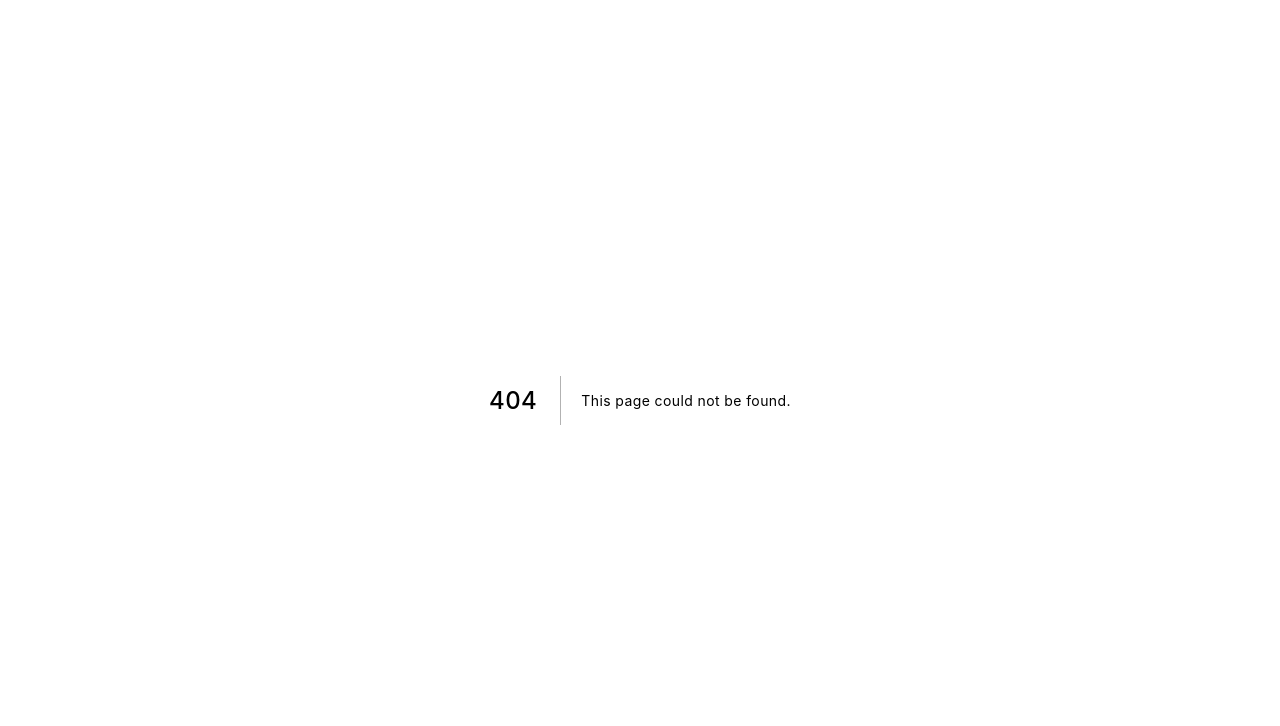
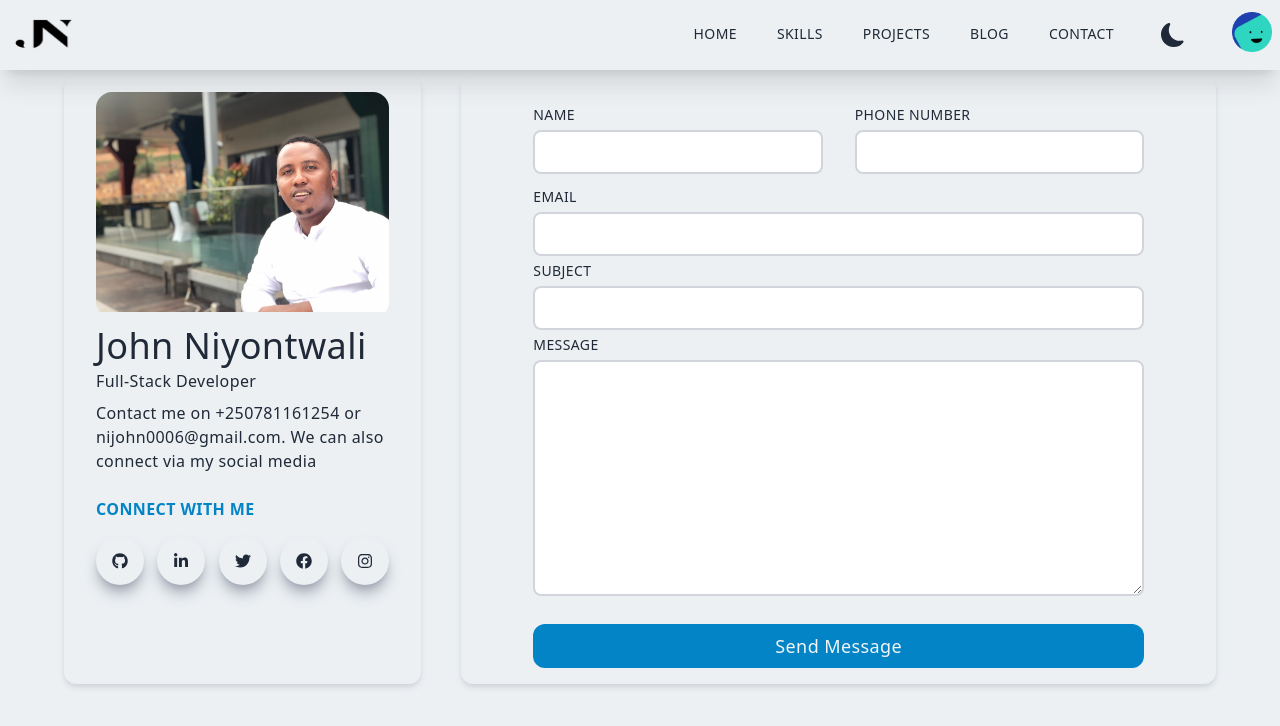
Before and after one commit to niyontwali/updated-portfolio-nextjs, a Next.js app: page /contact in a window 1280 px wide. Before the commit this address had no page. Shown: the top 726 px of the page. Built offline with nearby package versions, Linux system fonts and the light colour scheme.

Commit message:
contact page was added

```diff
--- /dev/null
+++ b/components/ContactSection.jsx
@@ -0,0 +1,92 @@
+/* eslint-disable react/no-unescaped-entities */
+import Image from 'next/image'
+import profileImage from '../public/assets/profileImage.jpg'
+import {FaLinkedinIn, FaGithub, FaFacebook, FaInstagram, FaTwitter} from 'react-icons/fa'
+
+const ContactSection = () => {
+  return (
+    <div className="w-full lg:h-screen">
+      <div className="mx-w-[1240px] m-auto px-4 sm:px-8 md:px-16  pt-16 w-full" >
+        <div className="grid lg:grid-cols-6 gap-10 pt-3">
+          {/* Left */}
+          <div className="col-span-3 lg:col-span-2 w-full h-full shadow-md shadow-gray-300 dark:shadow-gray-800 rounded-xl  px-4 py-4 sm:py-2 md:py-0">
+            <div className="lg:p-4 h-full">
+              <div className='rounded-2xl overflow-hidden'>
+                <Image src={profileImage}  alt='Profile image' className='hover:scale-105 ease-in duration-300' />
+              </div>
+              <div>
+                <h2 className='py-2 font-[500]'>John Niyontwali</h2>
+                <p className='-mt-[5px]'>Full-Stack Developer</p>
+                <p className='py-2'>Contact me on +250781161254 or nijohn0006@gmail.com. We can also connect via my social media</p>
+              </div>
+            <div>
+              <p className='uppercase pt-4 text-[#0284c7] font-bold'>Connect with me </p>
+              <div className='flex items-center justify-between py-4'>
+                <div className='rounded-full shadow-lg shadow-gray-400 p-4 cursor-pointer hover:scale-110 ease-in duration-300'>
+                  <a href="https://github.com/niyontwali" target="_blank" rel="noopener noreferrer"><FaGithub /></a>
+                </div>
+                <div className='rounded-full shadow-lg shadow-gray-400 p-4 cursor-pointer hover:scale-110 ease-in duration-300'>
+                  <a href="https://www.linkedin.com/in/john-niyontwali-816549111/" target="_blank" rel="noopener noreferrer"><FaLinkedinIn /></a>
+                </div>
+                <div className='rounded-full shadow-lg shadow-gray-400 p-4 cursor-pointer hover:scale-110 ease-in duration-300'>
+                  <a href="https://twitter.com/JohnNiyontwali" target="_blank" rel="noopener noreferrer"><FaTwitter /></a>
+                </div>
+                <div className='rounded-full shadow-lg shadow-gray-400 p-4 cursor-pointer hover:scale-110 ease-in duration-300'>
+                  <a href="https://web.facebook.com/niyontwali.john/" target="_blank" rel="noopener noreferrer"><FaFacebook /></a>
+                </div>
+                <div className='rounded-full shadow-lg shadow-gray-400 p-4 cursor-pointer hover:scale-110 ease-in duration-300'>
+                  <a href="https://www.instagram.com/n.john01/" target="_blank" rel="noopener noreferrer"><FaInstagram /></a>
+                </div>
+              </div>
+            </div>
+            </div>
+          </div>
+          {/* Right */}
+          <div className='col-span-3 lg:col-span-4 w-full h-auto shadow-md dark:shadow-gray-800 shadow-gray-300 rounded-xl lg:px-14'>
+            <div className='p-4'>
+              <form>
+                <div className='grid md:grid-cols-2 gap-8 w-full py-2'>
+                  <div className='flex flex-col'>
+                    <label className='uppercase text-sm py-[5px]'>Name</label>
+                    <input
+                      className='border-2 rounded-lg p-2 flex border-gray-300 dark:border-gray-700 dark:bg-transparent outline-none'
+                      type="text" />
+                  </div>
+                  <div className='flex flex-col'>
+                    <label className='uppercase text-sm py-[5px]'>Phone Number</label>
+                    <input
+                      className='border-2 rounded-lg p-2 flex border-gray-300 dark:border-gray-700 dark:bg-transparent outline-none'
+                      type="text" />
+                  </div>
+                </div>
+                <div className='flex flex-col'>
+                  <label className='uppercase text-sm py-[5px]'>Email</label>
+                  <input
+                    className='border-2 rounded-lg p-2 flex border-gray-300 dark:border-gray-700 dark:bg-transparent outline-none'
+                    type="email" />
+                </div>
+                <div className='flex flex-col'>
+                  <label className='uppercase text-sm py-[5px]'>Subject</label>
+                  <input
+                    className='border-2 rounded-lg p-2 flex border-gray-300 dark:border-gray-700 dark:bg-transparent outline-none'
+                    type="text" />
+                </div>
+                <div className='flex flex-col'>
+                  <label className='uppercase text-sm py-[5px]'>Message</label>
+                  <textarea
+                    className='border-2 rounded-lg p-2 border-gray-300 dark:border-gray-700 dark:bg-transparent outline-none'
+                    rows='9'
+                    type="email">
+                  </textarea>
+                </div>
+                <button className='bg-[#0284c7] dark:bg-[#023c58] rounded-xl text-lg font-[500] w-full p-2 text-gray-100 mt-7'>Send Message</button>
+              </form>
+            </div>
+          </div>
+        </div>
+      </div>
+    </div>
+  )
+}
+
+export default ContactSection
--- a/components/Main.jsx
+++ b/components/Main.jsx
@@ -4,7 +4,7 @@ import {FaLinkedinIn, FaGithub, FaFacebook, FaInstagram, FaTwitter} from 'react-
 
 const Main = () => {
   return (
-    <div className='w-full h-screen pt-16 text-center'>
+    <div className='bg-dots w-full h-screen pt-16 text-center'>
       <div className='max-w-[1240px] w-full h-full mx-auto p-2 flex justify-center items-center'>
         <div>
           <p className='uppercase text-sm tracking-widest text-gray-600 dark:text-gray-400'>Let's build the extraordinariness</p>
--- a/components/Navbar.jsx
+++ b/components/Navbar.jsx
@@ -55,10 +55,10 @@ const Navbar = () => {
       <div className='flex justify-between items-center w-full h-full px-2 2xl:px-16'>
         {
           theme !== 'dark'
-            ? <Image src={logo} alt="my logo" width='80' height='40'  />
-            : <Image src={darkThemelogo} alt="my logo" width='70' height='40'  />
+            ? <Link href='/'><Image className='cursor-pointer' src={logo} alt="my logo" width='80' height='40'  /></Link>
+            : <Link href='/'><Image className='cursor-pointer' src={darkThemelogo} alt="my logo" width='70' height='40'  /></Link>
         }
-        <div className="md:hidden">
+        <div className="md:hidden cursor-pointer">
           {renderThemeChanger()}
         </div>
         <div>
@@ -75,7 +75,7 @@ const Navbar = () => {
             <Link href="/">
               <li className='ml-10 text-sm uppercase font-[500] border-b-2 border-b-transparent hover:border-b-[#0284c7] hover:text-[#0284c7]'>Blog</li>
             </Link>
-            <Link href="/">
+            <Link href="/contact">
               <li className='ml-10 mr-10 text-sm uppercase font-[500] border-b-2 border-b-transparent hover:border-b-[#0284c7] hover:text-[#0284c7]'>Contact</li>
             </Link>
             <div className='mr-10 cursor-pointer hover:bg-gray-300 dark:hover:bg-gray-900 p-[7px] rounded-full'>
@@ -98,8 +98,8 @@ const Navbar = () => {
             <div className='flex w-full items-center justify-between'>
             {
               theme !== 'dark'
-                ? <Image src={logo} alt="my logo" width='65' height='35'  />
-                : <Image src={darkThemelogo} alt="my logo" width='55' height='35'  />
+                ? <Link href='/'><Image className='cursor-pointer' src={logo} alt="my logo" width='65' height='35'  /></Link>
+                : <Link href='/'><Image className='cursor-pointer' src={darkThemelogo} alt="my logo" width='55' height='35'  /></Link>
             }
             <div onClick={handleOpen} className='rounded-xl shadow-md shadow-gray-300 dark:shadow-sm dark:shadow-gray-100 p-3 cursor-pointer'>
               <AiOutlineClose size={25} />
@@ -123,7 +123,7 @@ const Navbar = () => {
               <Link href="/">
               <li className='py-4 text-sm font-[500]'>Blog</li>
               </Link>
-              <Link href="/">
+              <Link href="/contact">
               <li className='py-4 text-sm font-[500]'>Contact</li>
               </Link>
             </ul>
--- /dev/null
+++ b/pages/404.js
@@ -0,0 +1,32 @@
+/* eslint-disable react/no-unescaped-entities */
+import Head from 'next/head'
+import Link from 'next/link';
+import Navbar from '../components/Navbar'
+import {HiOutlineEmojiSad} from 'react-icons/hi'
+
+const NotFound = () => {
+  return (
+    <div>
+      <Head>
+        <title>John | Page Not Found</title>
+        <meta name="description" content="404- Page not found" />
+        <link rel="icon" href="/titleLogo.jpg"/>
+      </Head>
+      <Navbar />
+      <div className='container mx-auto py-40 h-full flex flex-col justify-center items-center space-y-12'>
+        <div className='text-center space-y-6'>
+          <HiOutlineEmojiSad size={75} color='#c5ae2c' className='m-auto' />
+          <h1 className='text-4xl sm:text-6xl'>404 - Page not found</h1>
+          <p className='text-2xl md:text-2xl sm:text-2xl'>We can't find the page you are looking for</p>
+        </div>
+        <Link href="/">
+          <a className='bg-[#285b75] hover:bg-[#2b5062]  text-white px-6 pt-2 pb-3 rounded-md text-lg sm:text-xl focus:outline-none focus:rign-4 focus:ring-blue-600 focus:ring-opacity-50 whitespace-nowrap'>Go back home</a>
+        </Link>
+
+      </div>
+
+    </div>
+  )
+}
+
+export default NotFound
--- /dev/null
+++ b/pages/contact.js
@@ -0,0 +1,17 @@
+import Head from 'next/head'
+import ContactSection from '../components/ContactSection'
+import Navbar from '../components/Navbar'
+
+export default function Home() {
+  return (
+    <div>
+      <Head>
+        <title>John | Contact Me</title>
+        <meta name="description" content="Contact me page" />
+        <link rel="icon" href="/titleLogo.jpg"/>
+      </Head>
+      <Navbar />
+      <ContactSection />
+    </div>
+  )
+}
--- a/styles/globals.css
+++ b/styles/globals.css
@@ -8,7 +8,7 @@ html {
 
 @layer base {
   body {
-    @apply bg-[#ecf0f3] text-[#1f2937] tracking-wide dark:bg-gray-900 dark:text-white
+    @apply bg-[#ecf0f3] text-[#1f2937] tracking-wide dark:bg-gray-900 dark:text-gray-300
   }
 
   h1, h2, h3, h4, h5, h6 {
@@ -27,7 +27,12 @@ html {
     @apply cursor-pointer
   }
 
-  /* button {
-    @apply shadow-xl shadow-gray-400 rounded-xl uppercase bg-gradient-to-r from-[#5651e5] to-[#709dff] text-white
-  } */
 }
+
+.bg-dots {
+  background-image: radial-gradient(green 1%, transparent 2%),
+    radial-gradient(blue 1%, transparent 2%);
+  background-size: 60px 60px;
+  background-position: 0 0, 30px 30px;
+  background-repeat: repeat;
+}
--- a/tailwind.config.js
+++ b/tailwind.config.js
@@ -1,4 +1,5 @@
 module.exports = {
+  mode: "jit",
   content: [
     "./pages/**/*.{js,jsx}",
     "./components/**/*.{js,jsx}"
```
Also changed, not shown: public/assets/profileImage.jpg (added).
